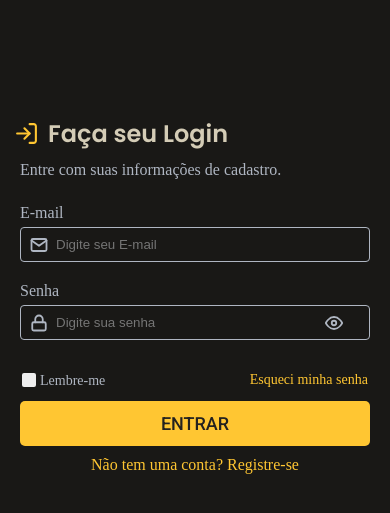
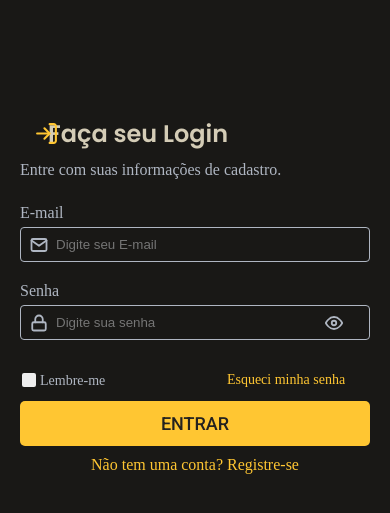
Before and after one commit to GabrielMatoss/Login-form-CSS, a plain HTML site: page index.html in a window 390 px wide. Shown: the part 63-576 px from the top of the page. Drawn offline with Linux system fonts and the light colour scheme.

Commit message:
Novamente ajustes na responsividade

```diff
--- a/style.css
+++ b/style.css
@@ -258,8 +258,12 @@ path {
     margin-right: -9px;
   }
 }
-@media screen and (max-width: 308) {
+
+@media screen and (min-width: 308px) {
   .checksAndButtons .link a {
     margin-left: 52%;
   }
+  .header img {
+    margin-right: -20px;
+  }
 }
```
